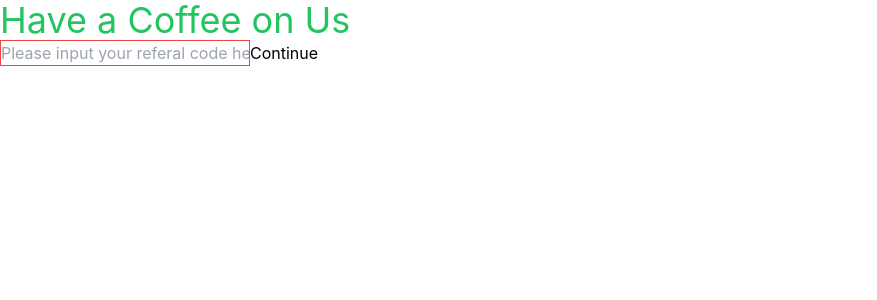
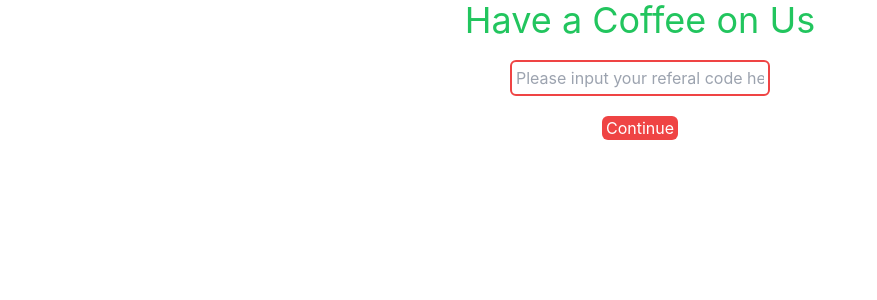
Before and after one commit to Vaugnie-Lindsey/SurveyApp, a React (Create React App) app: page / in a window 1280 px wide. Shown: the top 300 px of the page, without its empty margins (0-877 px from the left). Built offline with nearby package versions, Linux system fonts and the light colour scheme.

Commit message:
Improving UI of Survey

```diff
--- a/src/Pages/Homepage.jsx
+++ b/src/Pages/Homepage.jsx
@@ -7,11 +7,11 @@ const Homepage = () => {
     };
 
     return(
-        <div>
+        <div className="flex flex-col justify-center items-center gap-5">
             <h1 className="text-green-500 text-4xl">Have a Coffee on Us</h1>
-            <input className="border border-red-500" placeholder="Please input your referal code here"></input>
+            <input className="border-2 border-red-500 p-1 rounded-md" placeholder="Please input your referal code here"></input>
             <Link to="/InformedConsent">
-                <button>Continue</button>
+                <button className="bg-red-500 rounded-md text-white pl-1 pr-1">Continue</button>
             </Link>
         </div>
     );
--- a/src/Pages/InformedConsent.jsx
+++ b/src/Pages/InformedConsent.jsx
@@ -4,17 +4,30 @@ import { Link } from "react-router-dom";
 const InformedConsent = () => {
 
     const AssignId = () => {
-        //Assign ID then save to Firebase
+        //Generates random hex code to create unique ID
+        const genRanHex = size => [...Array(size)]
+            .map(() => Math.floor(Math.random() * 16).toString(16)).join('');
+
+        console.log(genRanHex(6));
+        console.log(genRanHex(8));
     }
 
+    // console.log(document.getElementById("consent").checked);
+    AssignId();
+
     return(
-        <>
+        <div className="flex flex-col justify-center items-center">
             <h1>Informed Consent</h1>
             <p>Blah blah blah</p>
+            <div>
+                <label>Check to confirm that you consent</label>
+                <input id="consent" type="checkbox"></input>
+            </div>
+            {/* {document.getElementById("consent").checked && */}
             <Link to="/SurveyPage">
                 <button>Continue</button>
             </Link>
-        </>
+        </div>
     );
 };
 
--- a/src/Pages/SurveyComplete.jsx
+++ b/src/Pages/SurveyComplete.jsx
@@ -1,12 +1,22 @@
 import React from "react";
 
 const SurveyComplete = () => {
+    const shareData = {
+        title: 'MDN',
+        text: 'Learn web development on MDN!',
+        url: 'https://developer.mozilla.org'
+      }
+
+    const openShare = () => {
+        navigator.share(shareData);
+    }
+
     return(
-        <>
+        <div className="flex flex-col justify-center items-center">
             <h1>The survey is now complete!</h1>
             <p>Thank you for participating in our survey. We ask that you use one if the methods below to share the link with a friend or family member. For each person that you share it to (up to three) you recieve and additional payout.</p>
-            <button>Share Link</button>
-        </>
+            <button onClick={() => openShare()}>Share Link</button>
+        </div>
     );
 };
 
```
